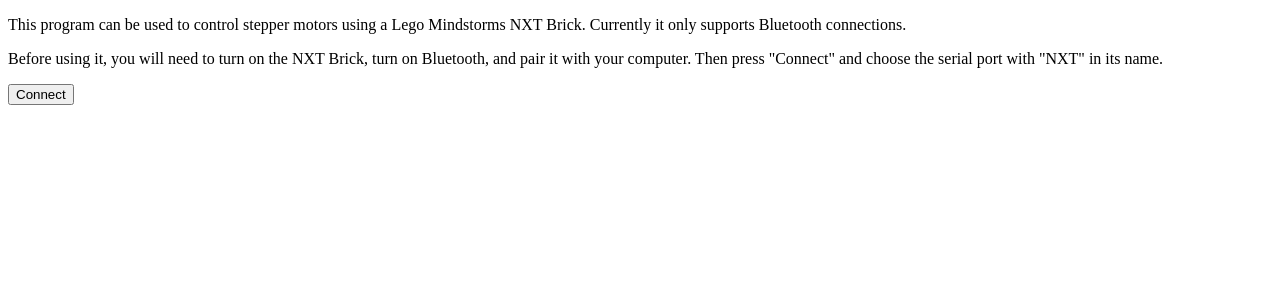
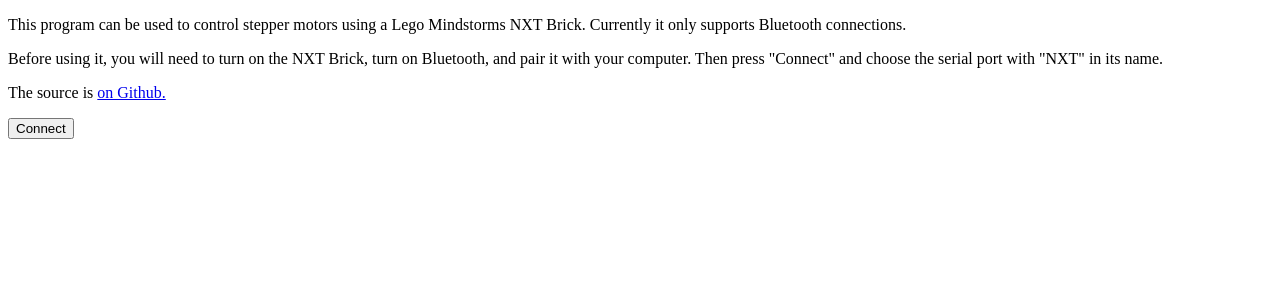
Before and after one commit to skybrian/nxt-controller, a Preact app: page / in a window 1280 px wide. Shown: the top 300 px of the page. Built offline with nearby package versions, Linux system fonts and the light colour scheme; the HTML template or start-up script is replaced by a standard one.

Commit message:
add link to Github

```diff
--- a/src/view.tsx
+++ b/src/view.tsx
@@ -11,6 +11,9 @@
     <p>
       Before using it, you will need to turn on the NXT Brick, turn on Bluetooth, and pair it with your
       computer. Then press "Connect" and choose the serial port with "NXT" in its name.
+    </p>
+    <p>
+      The source is <a href="https://github.com/skybrian/nxt-controller">on Github.</a>
     </p>
     <div>
       <button class="pure-button pure-button-primary" onClick={props.onClick}>Connect</button>
```
